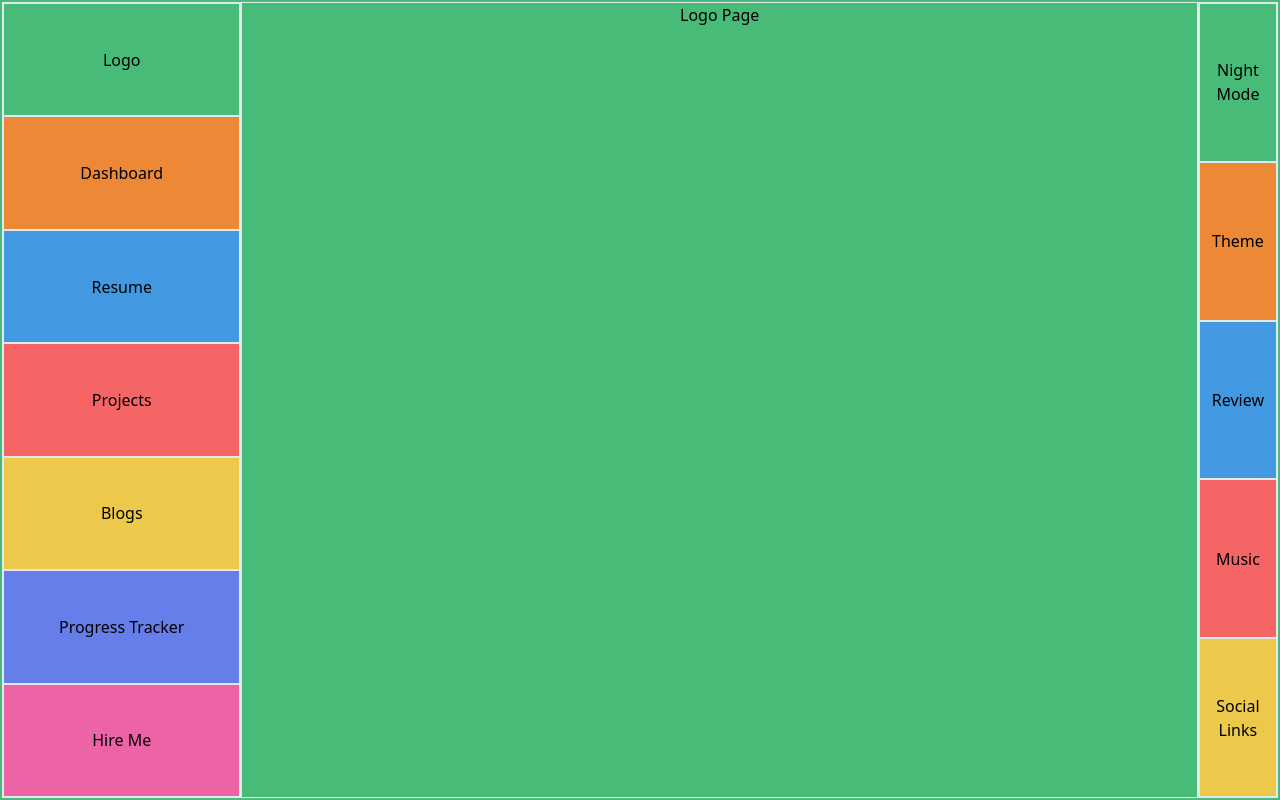
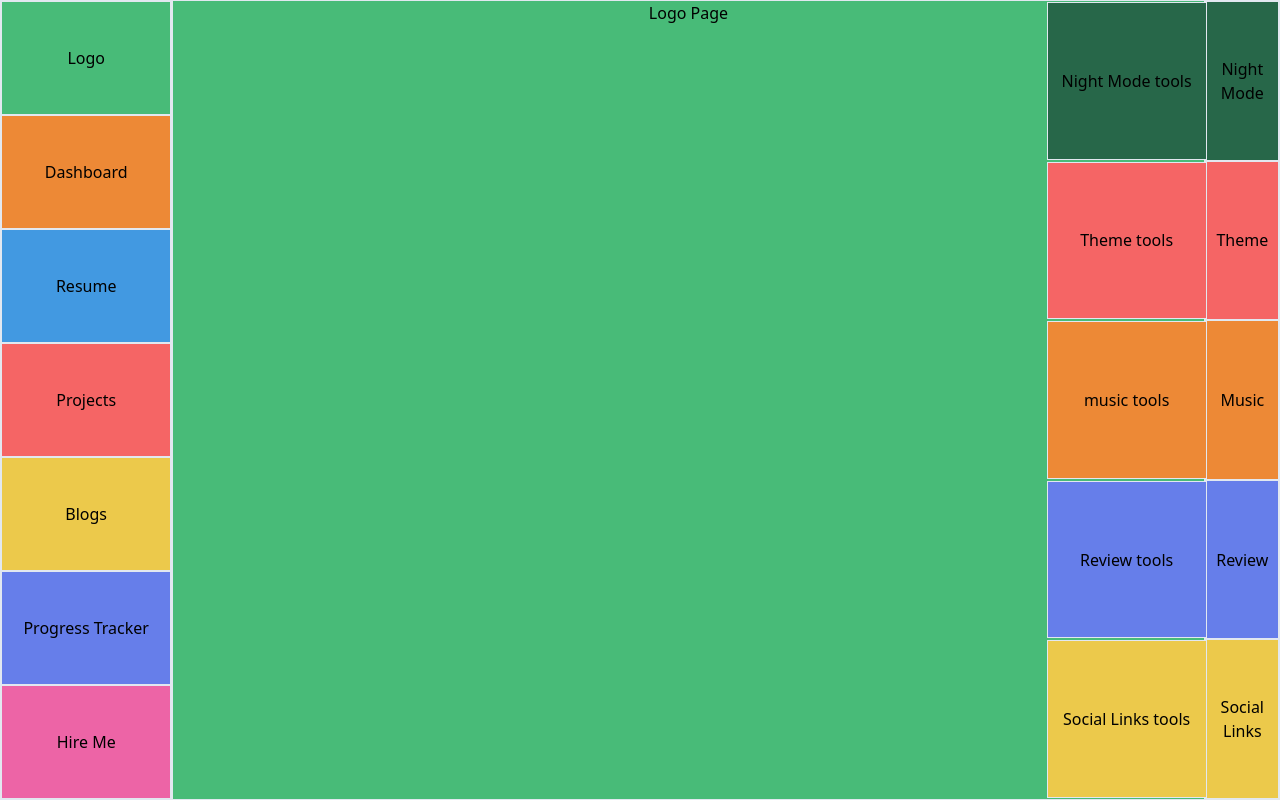
Before and after one commit to fir0j/Portfolio, a React (Create React App) app: page / in a window 1280 px wide. Built offline with nearby package versions, Linux system fonts and the light colour scheme.

Commit message:
built right tool bar

```diff
--- a/src/App.js
+++ b/src/App.js
@@ -1,13 +1,13 @@
 import React, { Fragment, useState } from 'react';
 import { LeftNavigation } from './components/LeftNavigation/LeftNavigation.component';
 import { RightNavigation } from './components/RightNavigation/RightNavigation.component';
-import { Logo } from './pages/Logo.page';
-import { Dashboard } from './pages/Dashboard.page';
-import { Resume } from './pages/Resume.page';
-import { Projects } from './pages/Projects.page';
-import { Blogs } from './pages/Blogs.page';
-import { ProgressTracker } from './pages/ProgressTracker.page';
-import { HireMe } from './pages/HireMe.page';
+import { Logo } from './components/LeftNavigation/pages/Logo.page';
+import { Dashboard } from './components/LeftNavigation/pages/Dashboard.page';
+import { Resume } from './components/LeftNavigation/pages/Resume.page';
+import { Projects } from './components/LeftNavigation/pages/Projects.page';
+import { Blogs } from './components/LeftNavigation/pages/Blogs.page';
+import { ProgressTracker } from './components/LeftNavigation/pages/ProgressTracker.page';
+import { HireMe } from './components/LeftNavigation/pages/HireMe.page';
 
 const App = () => {
 	const [ activePage, setActivePage ] = useState('logo');
@@ -23,12 +23,12 @@ export default App;
 
 const Homepage = ({ activePage, setActivePage }) => {
 	return (
-		<div className="w-screen h-screen flex text-center border-2 border-green-500">
-			<div className="w-3/12 max-w-xs border">
+		<div className="relative flex h-screen text-center border-green-500">
+			<div className="w-2/12 border">
 				<LeftNavigation setActivePage={setActivePage} />
 			</div>
 			<div className="w-full border">{activePage ? displayPage(activePage) : alert('No page to Display')}</div>
-			<div className="w-1/12 border">
+			<div className="h-screen border">
 				<RightNavigation />
 			</div>
 		</div>
--- a/src/components/RightNavigation/RightNavigation.component.jsx
+++ b/src/components/RightNavigation/RightNavigation.component.jsx
@@ -2,19 +2,40 @@ import React from 'react';
 
 export const RightNavigation = () => {
 	return (
-		<div className="flex flex-col h-full justify-between justify-content">
-			<div className="border h-full w-full flex justify-center items-center cursor-pointer bg-green-500">
+		<div className="h-screen max-h-full flex flex-col justify-between">
+			<div className="h-full relative border flex justify-center items-center cursor-pointer bg-green-800">
 				Night Mode
+				<div className="absolute left-0 -ml-40 w-40 border h-full flex justify-center items-center cursor-pointer bg-green-800">
+					Night Mode tools
+				</div>
 			</div>
-			<div className="border h-full w-full flex justify-center items-center cursor-pointer bg-orange-500">
+
+			<div className="h-full relative border flex justify-center items-center cursor-pointer bg-red-500">
 				Theme
+				<div className="absolute left-0 -ml-40 w-40 border h-full flex justify-center items-center cursor-pointer bg-red-500">
+					Theme tools
+				</div>
 			</div>
-			<div className="border h-full w-full flex justify-center items-center cursor-pointer bg-blue-500">
+
+			<div className="h-full relative border flex justify-center items-center cursor-pointer bg-orange-500">
+				Music
+				<div className="absolute left-0 -ml-40 w-40 border h-full flex justify-center items-center cursor-pointer bg-orange-500">
+					music tools
+				</div>
+			</div>
+
+			<div className="h-full relative border flex justify-center items-center cursor-pointer bg-indigo-500">
 				Review
+				<div className="absolute left-0 -ml-40 w-40 border h-full flex justify-center items-center cursor-pointer bg-indigo-500">
+					Review tools
+				</div>
 			</div>
-			<div className="border h-full w-full flex justify-center items-center cursor-pointer bg-red-500">Music</div>
-			<div className="border h-full w-full flex justify-center items-center cursor-pointer bg-yellow-500">
+
+			<div className="h-full relative border flex justify-center items-center cursor-pointer bg-yellow-500">
 				Social Links
+				<div className="absolute left-0 -ml-40 w-40 border h-full flex justify-center items-center cursor-pointer bg-yellow-500">
+					Social Links tools
+				</div>
 			</div>
 		</div>
 	);
```
Also changed, not shown: public/index.html (+0 -22 lines), src/components/LeftNavigation/pages/Blogs.page.jsx (renamed from src/pages/Blogs.page.jsx), src/components/LeftNavigation/pages/Dashboard.page.jsx (renamed from src/pages/Dashboard.page.jsx), src/components/LeftNavigation/pages/HireMe.page.jsx (renamed from src/pages/HireMe.page.jsx), src/components/LeftNavigation/pages/Logo.page.jsx (renamed from src/pages/Logo.page.jsx), src/components/LeftNavigation/pages/ProgressTracker.page.jsx (renamed from src/pages/ProgressTracker.page.jsx), src/components/LeftNavigation/pages/Projects.page.jsx (renamed from src/pages/Projects.page.jsx), src/components/LeftNavigation/pages/Resume.page.jsx (renamed from src/pages/Resume.page.jsx).
